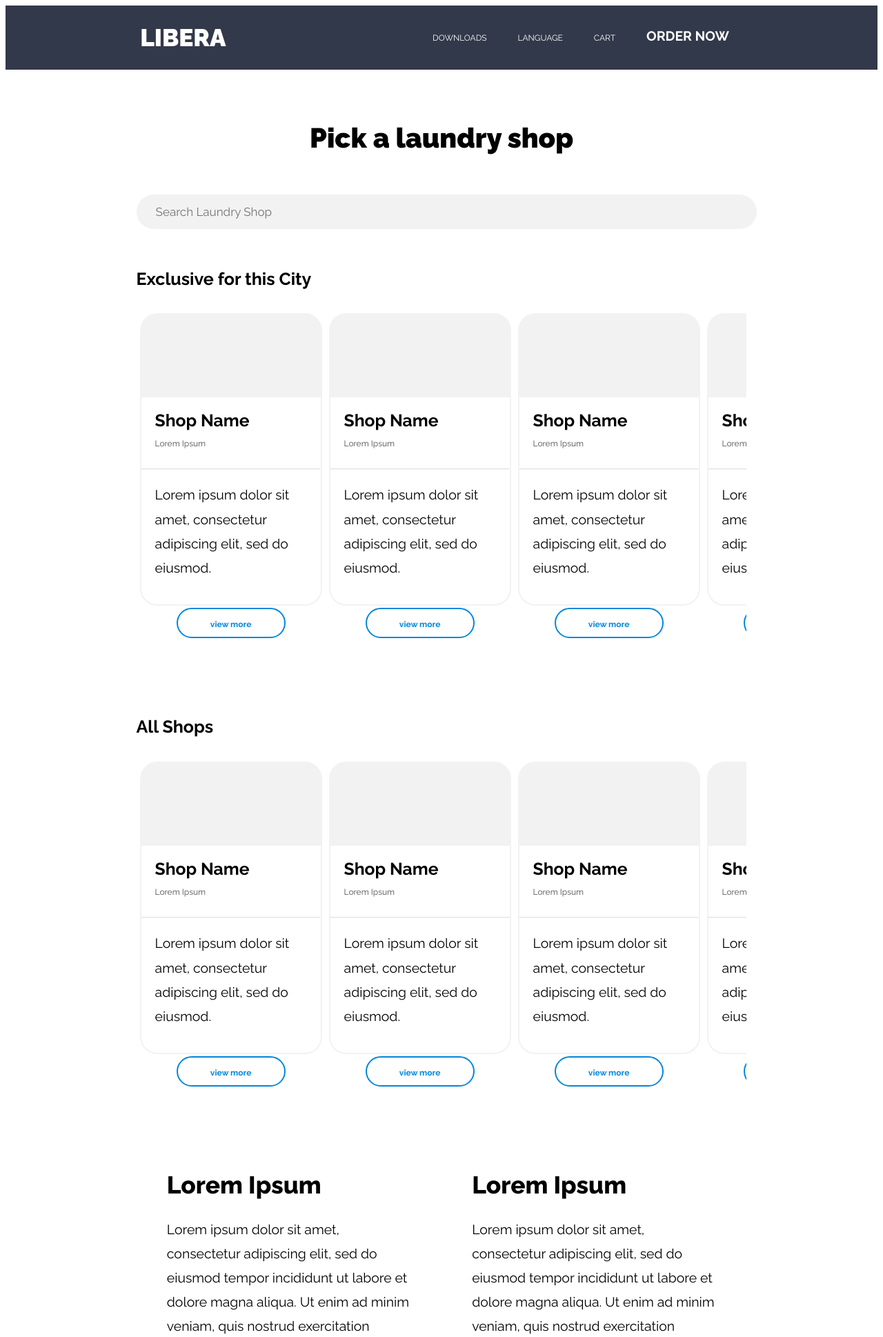
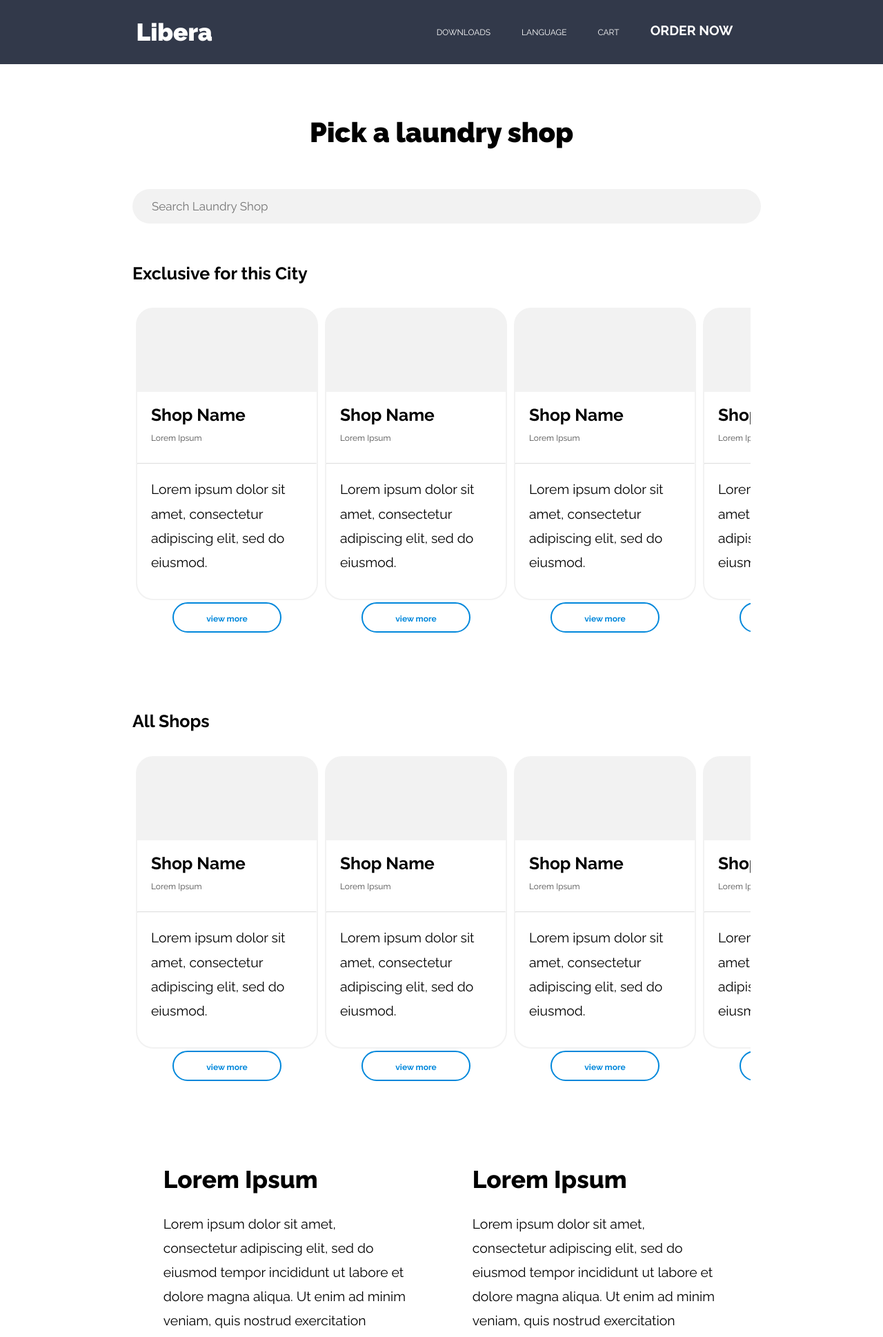
Before and after one commit to teddzyb/libera, a PHP site: page /laundryshop.html in a window 1280 px wide. Shown: the top 1938 px of the page at 69% size. Run offline with PHP 8.4, Linux system fonts and the light colour scheme.

Commit message:
Add files via upload

```diff
--- a/laundryshop.html
+++ b/laundryshop.html
@@ -14,7 +14,7 @@
 
   <body>
     <header>
-      <div class="logo">LIBERA</div>
+      <div class="logo">Libera</div>
       <nav>
         <ul class="navigation">
           <li><a href="indexWithPHP.php">Downloads</a></li>
@@ -382,7 +382,7 @@
       <a href="#">Info</a>&nbsp•&nbsp
       <a href="#">Support</a><br>
       <a href="#">Terms of Use</a>&nbsp•&nbsp<a href="#">Privacy Policy</a>
-      <div class="reserve">@2020 LIBERA ALL RIGHTS RESERVED</div>
+      <div class="reserve">@2020 LIBERA&nbsp ALL RIGHTS RESERVED</div>
     </div>
   </footer>
 
--- a/shop.css
+++ b/shop.css
@@ -4,6 +4,19 @@
   font-family: 'Raleway', sans-serif;
   font-size: 1.1rem;
   line-height: 2rem;
+}
+
+html {
+    padding: 0;
+    margin: 0;
+    width: 100%;
+    height: 100%;
+  }
+
+body {
+  padding: 0;
+  margin: 0;
+  color: black;
 }
 
 hr {
@@ -234,6 +247,7 @@ a {
   padding: 0px 20px;
   text-transform: uppercase;
 }
+
 footer {
   background-color: #32394A;
   padding: 5%;
```
